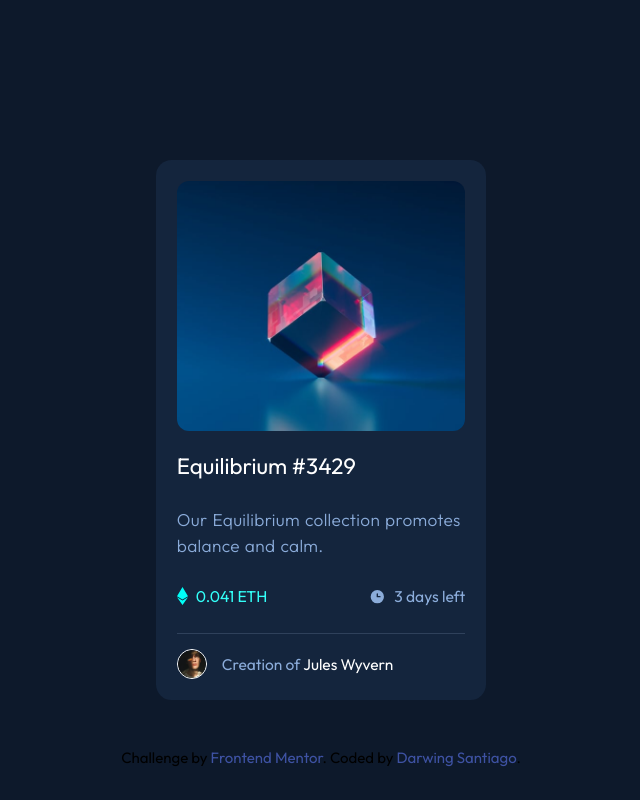
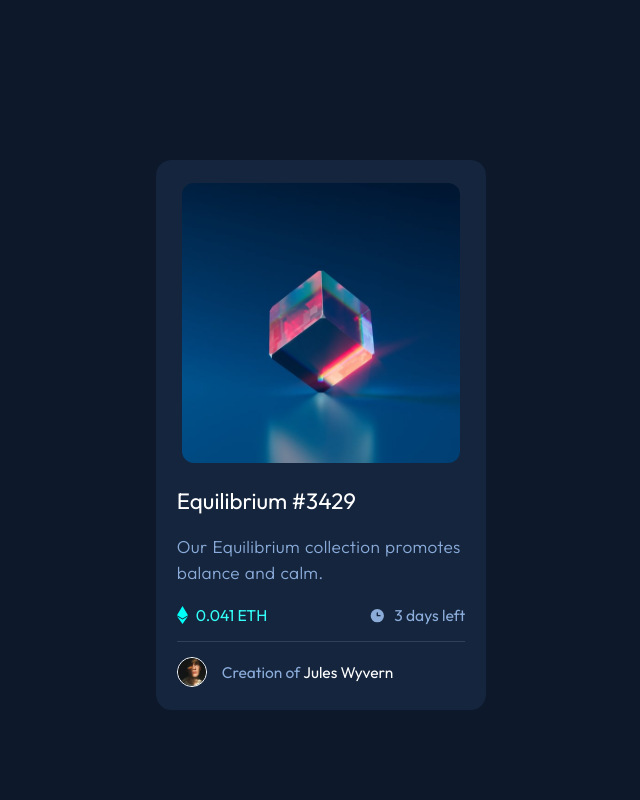
Before and after one commit to Darwnsantx/nftpreviewcardcomponent.github.io, a plain HTML site: page index.html in a window 1280 px wide. Shown: the top 800 px of the page, without its empty margins (319-959 px from the left). Drawn offline with Linux system fonts and the light colour scheme.

Commit message:
archivos modificados

```diff
--- a/styles.css
+++ b/styles.css
@@ -21,27 +21,30 @@ body {
     font-size: 18px;
 }
 
+main {
+    min-height: 100vh;
+}
+
 a {
     text-decoration: none;
 }
 
 .card-container {
-    max-height: 100vh;
-    height: 540px;
+    height: 550px;
     width: 330px;
     background-color: var(--very-dark-blue-card-BG);
+    margin: 10rem auto 3rem auto;
     display: grid;
-    place-content: center;
-    margin: 10rem auto 3rem auto;
+    place-items: center;
     padding: 1.3rem;
     border-radius: .98rem;
 }
 
 .card-image {
-    width: 100%;
-    height: 100%;
+    width: 278px;
+    height: 280px;
     overflow: hidden;
-    padding-bottom: 1.3rem;
+    margin-bottom: 1.3rem;
     position: relative;
     transition: opacity .3s ease;
     opacity: 1;
@@ -57,7 +60,7 @@ a {
 .card-image .card-background {
     background-color: var(--cyan);
     width: 100%;
-    height: calc(100% - 20px);
+    height: 100%;
     border-radius: 0.75rem;
     position: absolute;
     top: 0;
@@ -106,14 +109,14 @@ a {
     word-spacing: 1px;
     letter-spacing: .3px;
     font-weight: 300;
-    padding: 1.7rem 0;
+    padding: 1.2rem 0;
 }
 
 ul {
     border-bottom: 1px solid var(--very-dark-blue-line);
     list-style: none;
     margin: 0;
-    padding-bottom: 1.7rem;
+    padding-bottom: 1rem;
     display: flex;
     align-content: center;
     justify-content: space-between;
```
